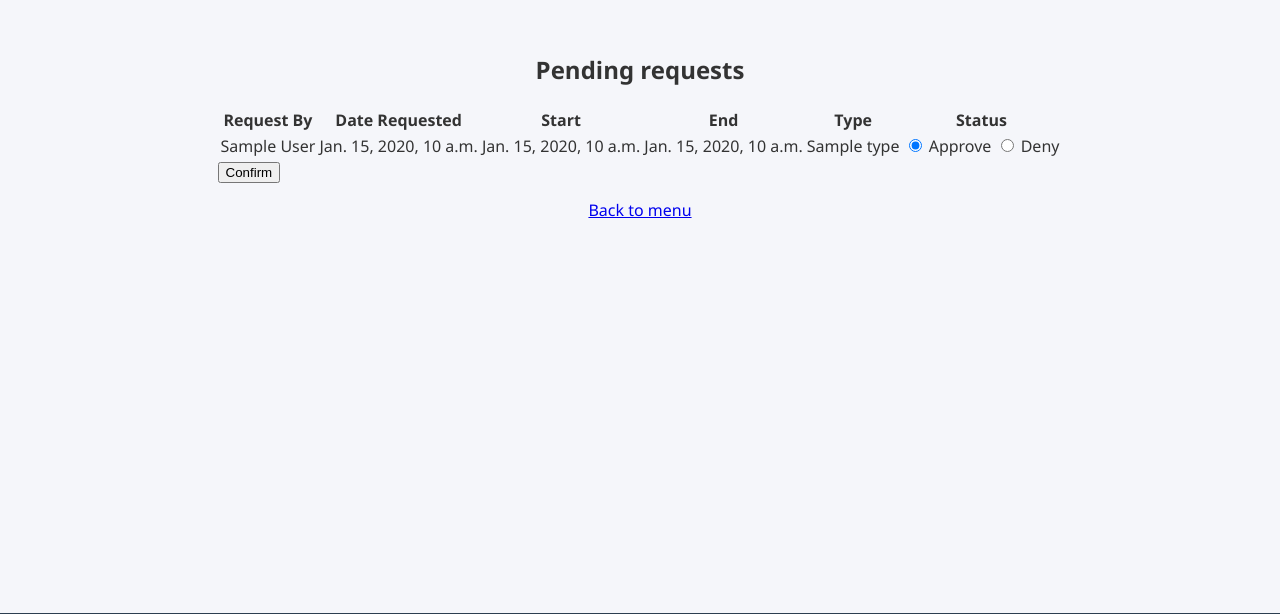
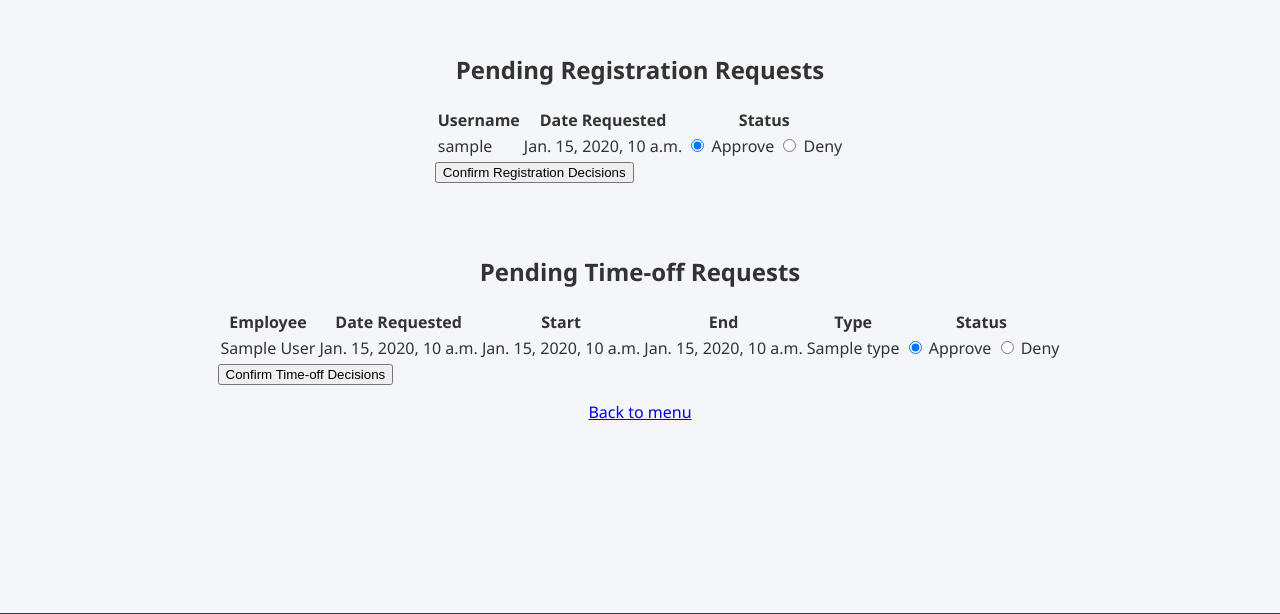
Before and after one commit to badach02/SWENG411-Project-Scheduler, a Django app: template templates/requests.html in a window 1280 px wide. Shown: the part 117-731 px from the top of the page. Run offline with Django 5.2, Linux system fonts and the light colour scheme; the template is opened without the code that fills it: most values are stand-ins (such as "Sample title", 1, 10 or a date in 2020).

Commit message:
Updated requests for registration verification

```diff
--- a/templates/requests.html
+++ b/templates/requests.html
@@ -4,20 +4,65 @@
 {% block content %}
 <section class="hero">
     <div class="schedule-container">
+
+        <!-- Registration Requests Form -->
         <div>
-            <h2>Pending requests</h2>
+            <h2>Pending Registration Requests</h2>
             <form method="post">
                 {% csrf_token %}
+                <!-- Hidden input tells the view this is the registration form -->
+                <input type="hidden" name="registration_submit" value="1">
+
                 <table class="request-table">
                     <tr>
-                        <th>Request By</th>
+                        <th>Username</th>
+                        <th>Date Requested</th>
+                        <th>Status</th>
+                    </tr>
+                    {% for request in registration_requests %}
+                    <tr>
+                        <td>{{ request.employee.username }}</td>
+                        <td>{{ request.request_date }}</td>
+                        <td>
+                            <label>
+                                <input type="radio" name="decision-{{ request.id }}" value="approve" checked>
+                                Approve
+                            </label>
+                            <label>
+                                <input type="radio" name="decision-{{ request.id }}" value="deny">
+                                Deny
+                            </label>
+                        </td>
+                    </tr>
+                    {% empty %}
+                    <tr>
+                        <td colspan="3">No registration requests found.</td>
+                    </tr>
+                    {% endfor %}
+                </table>
+
+                <button type="submit">Confirm Registration Decisions</button>
+            </form>
+        </div>
+
+        <!-- Time-off Requests Form -->
+        <div style="margin-top: 2rem;">
+            <h2>Pending Time-off Requests</h2>
+            <form method="post">
+                {% csrf_token %}
+                <!-- Hidden input tells the view this is the time-off form -->
+                <input type="hidden" name="timeoff_submit" value="1">
+
+                <table class="request-table">
+                    <tr>
+                        <th>Employee</th>
                         <th>Date Requested</th>
                         <th>Start</th>
                         <th>End</th>
                         <th>Type</th>
                         <th>Status</th>
                     </tr>
-                    {% for request in requests %}
+                    {% for request in timeoff_requests %}
                     <tr>
                         <td>{{ request.employee.first_name }} {{ request.employee.last_name }}</td>
                         <td>{{ request.request_date }}</td>
@@ -37,15 +82,17 @@
                     </tr>
                     {% empty %}
                     <tr>
-                        <td colspan="4">No requests found.</td>
+                        <td colspan="6">No time-off requests found.</td>
                     </tr>
                     {% endfor %}
                 </table>
 
-                <button type="submit">Confirm</button>
+                <button type="submit">Confirm Time-off Decisions</button>
             </form>
         </div>
+
     </div>
+
     <a href="{% url 'main:manager' %}">Back to menu</a>
 </section>
 {% endblock %}
```
